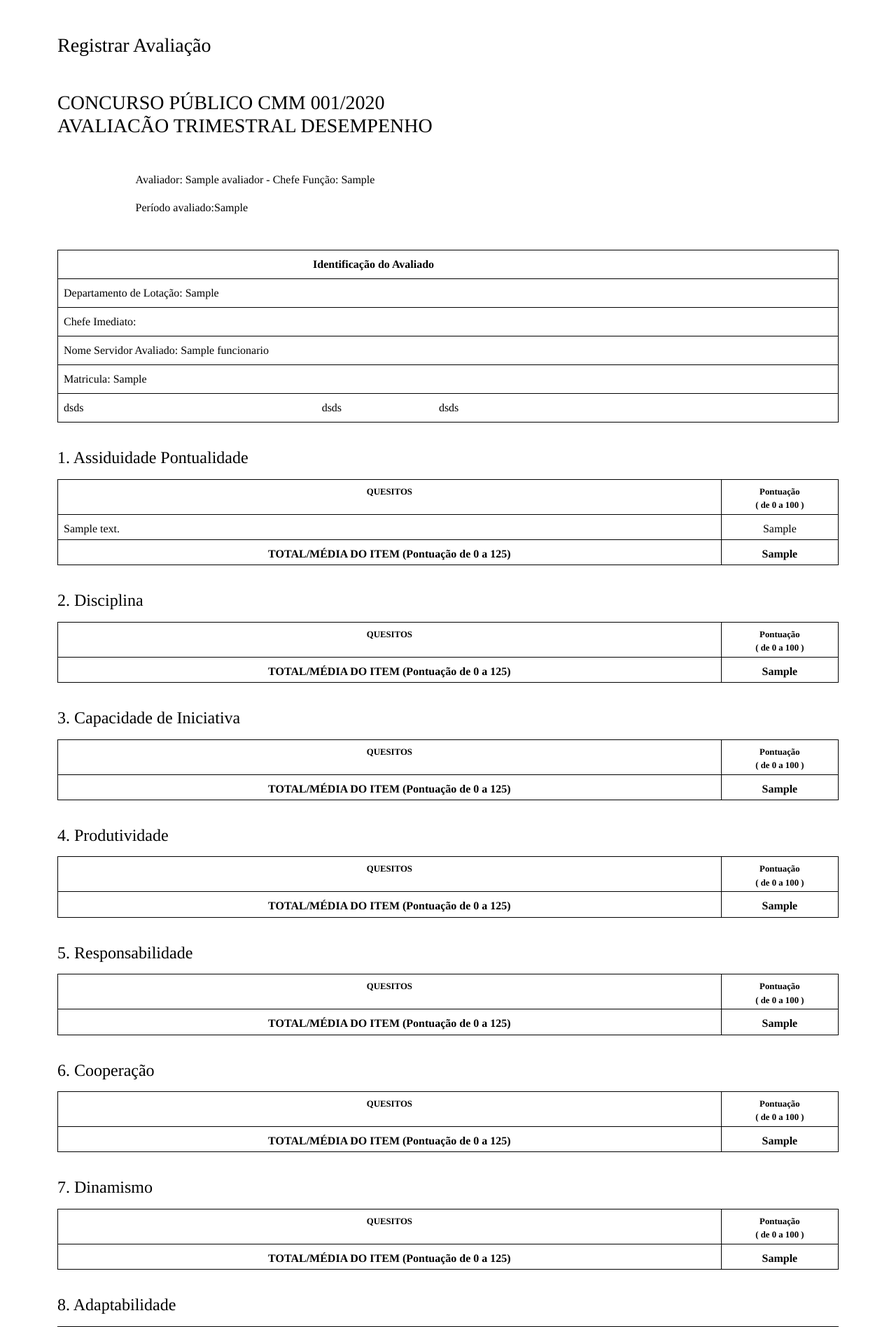
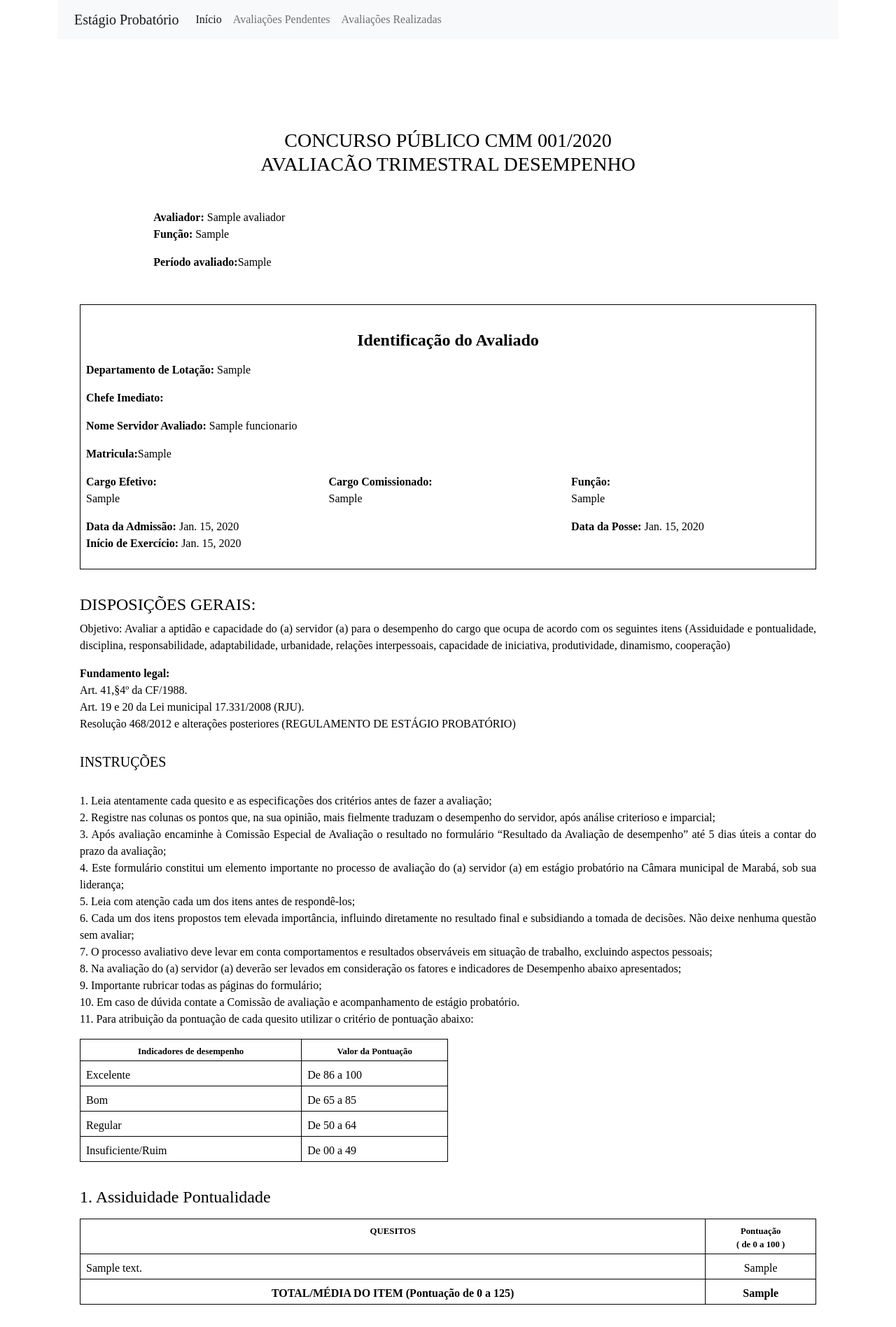
Before and after one commit to FranciscoCarvalhoDev/estagioprob, a Django app: template templates/resumo_avaliacao.html in a window 1280 px wide. Shown: the top 1897 px of the page at 70% size. Run offline with Django 4.2, Linux system fonts and the light colour scheme; tables that the repository leaves empty hold one stand-in row (values such as "Sample post"); the template is opened without the code that fills it: values that come from a table or form of the project are taken from there, most other values are stand-ins (such as "Sample title", 1, 10 or a date in 2020); some libraries are stand-ins or nearby versions.

Commit message:
adjust in resumo_avaliacao and add new fields in models

```diff
--- a/avaliacao/models.py
+++ b/avaliacao/models.py
@@ -3,12 +3,16 @@ from django.db import models
 
 
 class Funcionario(models.Model):
-    dt_ingresso = models.DateField()
+    dt_admissao = models.DateField(default='2022-01-01')
+    dt_inicio_exercicio = models.DateField(default='2022-01-01')
+    dt_posse = models.DateField(default='2022-01-01')
     nome = models.CharField(max_length=100)
     matricula = models.CharField(max_length=255)
-    cargo = models.CharField(max_length=100)
+    cargo_efetivo = models.CharField(max_length=100)
+    cargo_comissionado = models.CharField(max_length=100)
     depto = models.CharField(max_length=255)
-    funcao = models.CharField(max_length=255)
+    funcao = models.CharField(max_length=255, default="Nenhuma")
+    periodos_avaliados = models.CharField(max_length=2, default=0)
     grupo_avaliacao = models.CharField(max_length=255, help_text="Grupo de funcionarios a ser avaliados por um Chefe Imediato")
     subgrupo_avaliacao = models.CharField(max_length=255, help_text="Grupo para avaliação do colega")
     avaliavel = models.BooleanField()
--- a/avaliacao/views.py
+++ b/avaliacao/views.py
@@ -304,7 +304,6 @@ def entrar(request):
         if user is not None:
             if user.is_active:
                 login(request, user)
-                print(user.profile.funcionario.cargo)
 
                 return redirect('/lista/avaliados')
             else:
--- a/templates/layout_base.html
+++ b/templates/layout_base.html
@@ -7,6 +7,10 @@
 <!--    <link rel="stylesheet" href="https://stackpath.bootstrapcdn.com/bootstrap/4.1.3/css/bootstrap.min.css" integrity="sha384-MCw98/SFnGE8fJT3GXwEOngsV7Zt27NXFoaoApmYm81iuXoPkFOJwJ8ERdknLPMO" crossorigin="anonymous">-->
     <link href="https://cdn.jsdelivr.net/npm/bootstrap@5.0.2/dist/css/bootstrap.min.css" rel="stylesheet" integrity="sha384-EVSTQN3/azprG1Anm3QDgpJLIm9Nao0Yz1ztcQTwFspd3yD65VohhpuuCOmLASjC" crossorigin="anonymous">
     <link rel="stylesheet" href="https://cdnjs.cloudflare.com/ajax/libs/font-awesome/5.15.4/css/all.css">
+
+<link rel="preconnect" href="https://fonts.googleapis.com">
+<link rel="preconnect" href="https://fonts.gstatic.com" crossorigin>
+<link href="https://fonts.googleapis.com/css2?family=PT+Serif&display=swap" rel="stylesheet">
     <meta charset="utf-8">
     <meta name="viewport" content="width=device-width, initial-scale=1, shrink-to-fit=no">
 <style>
@@ -26,6 +30,11 @@
         max-width: 25%
     }
 
+
+    .w-33{
+        max-width: 33%;
+        width: 33%;
+    }
 
     .w-75{
         max-width: 75%;
@@ -55,7 +64,24 @@
 <body>
 <div class="container">
 <div class="row">
+    <div class="col-12">
+<nav class="navbar navbar-expand-lg navbar-light bg-light">
+  <div class="container-fluid">
+    <a class="navbar-brand" href="#">Estágio Probatório</a>
+    <button class="navbar-toggler" type="button" data-bs-toggle="collapse" data-bs-target="#navbarNavAltMarkup" aria-controls="navbarNavAltMarkup" aria-expanded="false" aria-label="Toggle navigation">
+      <span class="navbar-toggler-icon"></span>
+    </button>
+    <div class="collapse navbar-collapse" id="navbarNavAltMarkup">
+      <div class="navbar-nav">
+        <a class="nav-link active" aria-current="page" href="#">Início</a>
+        <a class="nav-link" href="{% url 'list_avaliados' %}">Avaliações Pendentes</a>
+        <a class="nav-link" href="{% url 'resumo_avaliacao' 1 %}">Avaliações Realizadas</a>
+      </div>
+    </div>
+  </div>
+</nav>
 
+    </div>
 </div>
 <div class="row">
     <div class="col-12">
--- a/templates/resumo_avaliacao.html
+++ b/templates/resumo_avaliacao.html
@@ -1,29 +1,30 @@
 {% extends 'layout_base.html' %}
 
 {% block title %}
-Registrar Avaliação
+Resumo Avaliação
 {% endblock %}
 {% block header %}
-Registrar Avaliação
 {% endblock %}
 
 
 {% block content %}
 
 <style>
+
+
 body, h4, table, th, tr{
-        font-family:times;
+    font-family:pt-serif;
 
  color:#000;
 }
-    h4{
+    h4, h5{
     font-weight:300;
         margin-top:1.5em;
 
     }
     .tab-resumo-avaliacao{
 
-        font-family:times;
+        font-family:Calibri;
         margin-top:1em;
 
     }
@@ -43,7 +44,7 @@ body, h4, table, th, tr{
         max-width:85% !important;
     }
 
-    tr :nth-child(2){
+    .tab-resumo-avaliacao tr :nth-child(2){
         width:15% !important;
     }
 
@@ -60,37 +61,100 @@ body, h4, table, th, tr{
         border:1px solid #000;
     }
 
+
+    .text-justify{
+        text-align: justify;
+    }
+
+
 </style>
-<h3>CONCURSO PÚBLICO CMM 001/2020 <br/>AVALIACÃO TRIMESTRAL DESEMPENHO</h3>
+<div style="padding:2em">
+<h3 class="text-center">CONCURSO PÚBLICO CMM 001/2020 <br/>AVALIACÃO TRIMESTRAL DESEMPENHO</h3>
 <div class="table-ficha-avaliador mt-5 mb-5">
-<p>Avaliador: {{avaliacao.avaliador}}
-        Função: {% if avaliacao.avaliador.funcionario.funcao %}{{avaliacao.avaliador.funcionario.funcao}}{%endif%}
+    <p><span class="fw-bold">Avaliador: </span>{{avaliacao.avaliador.nome}}<br>
+        <span class="fw-bold">Função:</span> {% if avaliacao.avaliador.funcionario.funcao %}{{avaliacao.avaliador.funcionario.funcao}}{%endif%}
     </p>
     <p>
-        Período avaliado:{{avaliacao.periodo}}
+        <span class="fw-bold">Período avaliado:</span>{{avaliacao.periodo}}
     </p>
 </div>
-    <table class="table table-ficha-avaliado">
+<div class="table-ficha-avaliado break">
+    <h4 class="text-center fw-bold">Identificação do Avaliado</h4>
+
+    <table class="table table-borderless">
         <tr>
-            <th colspan="3" class="text-center">Identificação do Avaliado</th><th></th><th></th>
+            <td colspan="3"><span class="fw-bold">Departamento de Lotação: </span><span>{{avaliacao.funcionario.depto}}</span></td>
+
+        </tr>
+        <tr>
+            <td colspan="3"><span class="fw-bold">Chefe Imediato:</span><span></span></td>
+
+        </tr>
+        <tr>
+            <td colspan="3"><span class="fw-bold">Nome Servidor Avaliado: </span><span>{{avaliacao.funcionario.nome}}</span></td>
+
+        </tr>
+        <tr>
+            <td colspan="3"><span class="fw-bold">Matricula:</span><span>{{avaliacao.funcionario.matricula}}</span></td>
+
+        </tr>
+        <tr>
+            <td class="w-33"><span class="fw-bold">Cargo Efetivo:</span><br><span>{{avaliacao.funcionario.cargo_efetivo}}</span></td>
+            <td class="w-33"><span class="fw-bold">Cargo Comissionado: </span><br><span>{{avaliacao.funcionario.cargo_comissionado}}</span></td>
+            <td class="w-33"><span class="fw-bold">Função:</span><br><span>{{avaliacao.funcionario.funcao}}</span></td>
+        </tr>
+        <tr>
+            <td class="w-50" colspan="2"><span class="fw-bold">Data da Admissão: </span> {{avaliacao.funcionario.dt_admissao}}<br><span class="fw-bold">Início de Exercício:</span>
+                {{avaliacao.funcionario.dt_inicio_exercicio}}
+            </td>
+            <td class="w-50"><span class="fw-bold">Data da Posse: </span><span>{{avaliacao.funcionario.dt_posse}}</span></td>
         </tr>
 
+    </table>
+</div>
+<div class="break text-justify">
+    <h4>DISPOSIÇÕES GERAIS:</h4>
+<p>Objetivo: Avaliar a aptidão e capacidade do (a) servidor (a) para o desempenho do cargo que
+ocupa de acordo com os seguintes itens (Assiduidade e pontualidade, disciplina, responsabilidade,
+adaptabilidade, urbanidade, relações interpessoais, capacidade de iniciativa, produtividade,
+    dinamismo, cooperação)</p>
+<p><span class="fw-bold">Fundamento legal:</span><br>
+Art. 41,§4º da CF/1988.<br>
+Art. 19 e 20 da Lei municipal 17.331/2008 (RJU).<br>
+Resolução 468/2012 e alterações posteriores (REGULAMENTO DE ESTÁGIO PROBATÓRIO)<br>
+</p>
+    <p>
+    <h5>INSTRUÇÕES</h5><br>
+1. Leia atentamente cada quesito e as especificações dos critérios antes de fazer a avaliação;<br>
+2. Registre nas colunas os pontos que, na sua opinião, mais fielmente traduzam o desempenho
+do servidor, após análise criterioso e imparcial;<br>
+3. Após avaliação encaminhe à Comissão Especial de Avaliação o resultado no formulário
+“Resultado da Avaliação de desempenho” até 5 dias úteis a contar do prazo da avaliação;<br>
+4. Este formulário constitui um elemento importante no processo de avaliação do (a)
+servidor (a) em estágio probatório na Câmara municipal de Marabá, sob sua liderança;<br>
+5. Leia com atenção cada um dos itens antes de respondê-los;<br>
+6. Cada um dos itens propostos tem elevada importância, influindo diretamente no
+resultado final e subsidiando a tomada de decisões. Não deixe nenhuma questão sem
+avaliar;<br>
+7. O processo avaliativo deve levar em conta comportamentos e resultados observáveis em
+situação de trabalho, excluindo aspectos pessoais;<br>
+8. Na avaliação do (a) servidor (a) deverão ser levados em consideração os fatores e
+indicadores de Desempenho abaixo apresentados;<br>
+9. Importante rubricar todas as páginas do formulário;<br>
+10. Em caso de dúvida contate a Comissão de avaliação e acompanhamento de estágio
+probatório.<br>
+11. Para atribuição da pontuação de cada quesito utilizar o critério de pontuação abaixo:
+        <p />
+<table class="table table-bordered w-50">
+    <tr><th class="w-50">Indicadores de desempenho</th><th class="w-33">Valor da Pontuação</th></tr>
+    <tr><td>Excelente</td><td>De 86 a 100</td></tr>
+    <tr><td>Bom</td><td>De 65 a 85</td></tr>
+    <tr><td>Regular</td><td>De 50 a 64</td></tr>
+    <tr><td>Insuficiente/Ruim</td><td>De 00 a 49</td></tr>
+</table>
 
-        <tr>
-            <td colspan="3">Departamento de Lotação: {{avaliacao.funcionario.depto}}</td><td></td><td></td>
-        </tr>
-        <tr>
-            <td colspan="3">Chefe Imediato: </td><td></td><td></td>
-        </tr>
-        <tr>
-            <td colspan="3">Nome Servidor Avaliado: {{avaliacao.funcionario.nome}}</td><td></td><td></td>
-        </tr>
-        <tr>
-            <td colspan="3">Matricula: {{avaliacao.funcionario.matricula}}</td><td></td><td></td>
-        </tr>
-        <tr><td>dsds</td><td>dsds</td><td>dsds</td></tr>
-
-    </table>
+    </p>
+</div>
 <table class="table tab-resumo-avaliacao table-bordered">
     <h4>1. Assiduidade Pontualidade</h4>
 
@@ -338,4 +402,5 @@ body, h4, table, th, tr{
     </tr>
 
 </table>
+    </div>
 {% endblock %}
```
Lines whose indentation alone changed are shown as unchanged.
